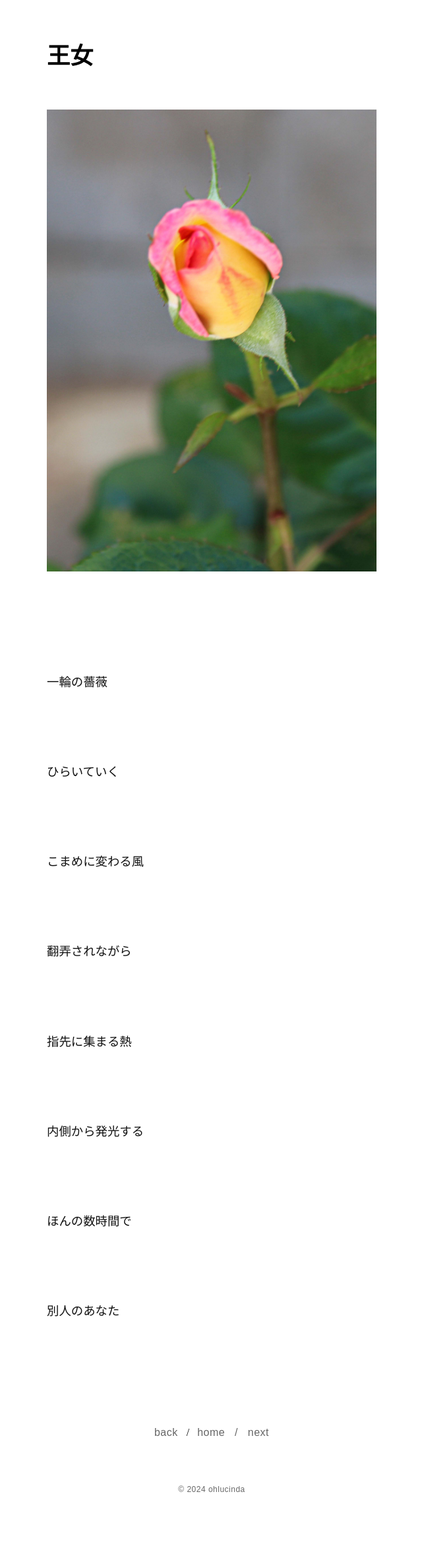
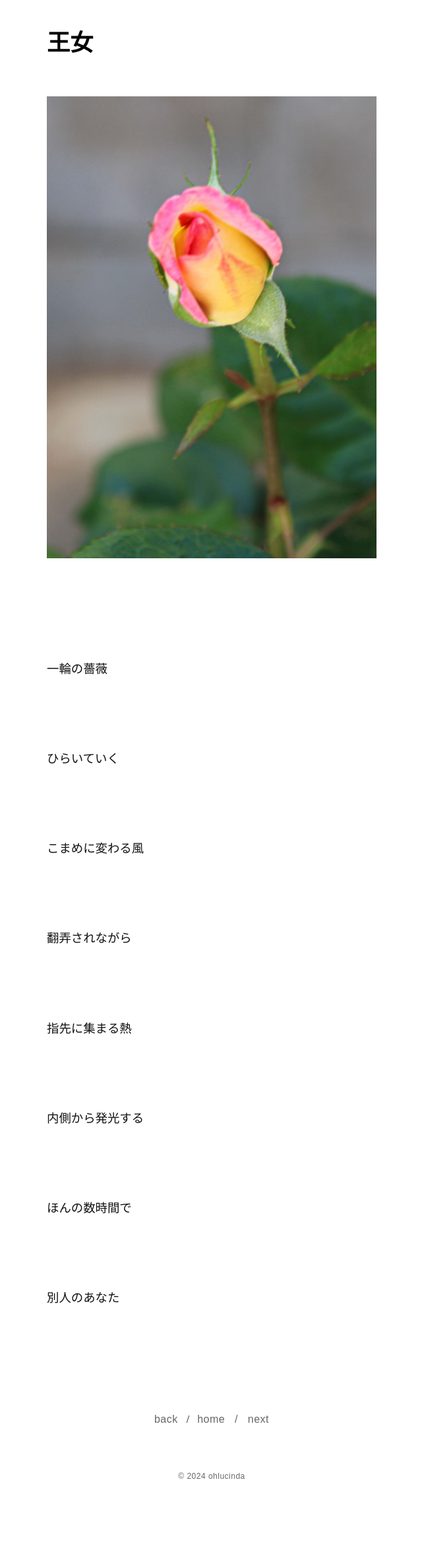
Before and after one commit to ohlucinda/gem, a Jekyll site: the page built from _posts/2026-05-07-oujo.md, in a window 1280 px wide. Shown: the whole page at 66% size, without its empty margins (319-959 px from the left). Built offline with Jekyll 4.4.1, drawn with Linux system fonts in a browser that asks for light colours; some web fonts are replaced.

Commit message:
Update post.html

```diff
--- a/_layouts/post.html
+++ b/_layouts/post.html
@@ -45,7 +45,7 @@ layout: null
     .content {
       width: 500px;
       max-width: calc(100% - 40px);
-      margin: 40px auto 100px auto;
+      margin: 20px auto 100px auto;
       display: block;
     }
 
```
